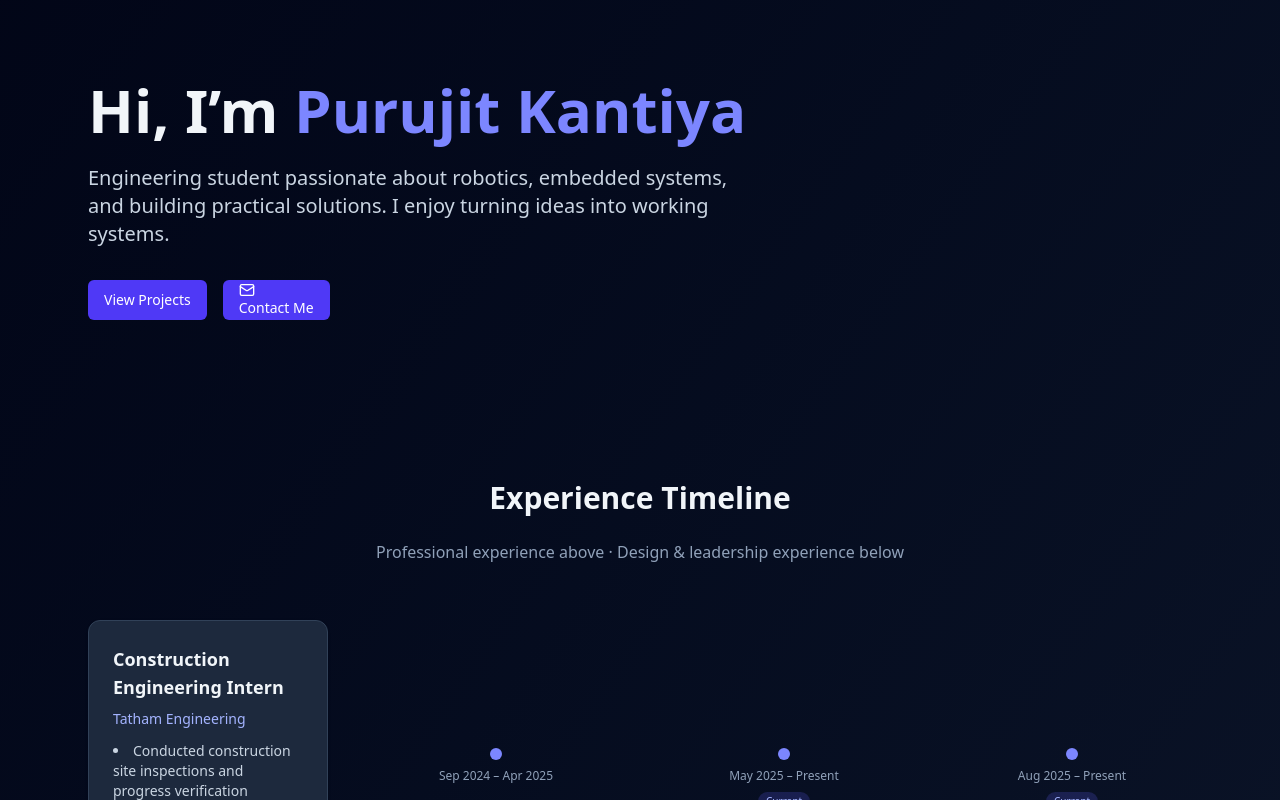
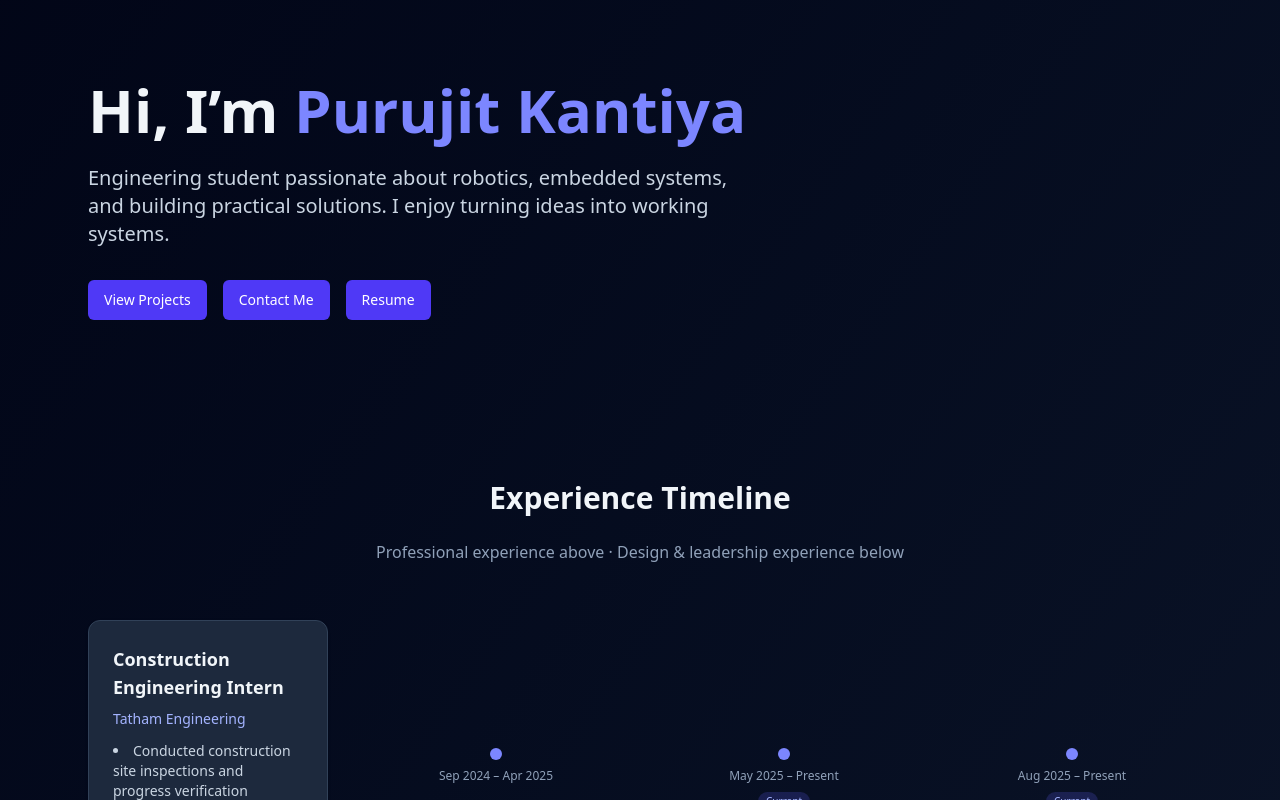
Before and after one commit to purujitk/portfolio, a React (Vite) app: page / in a window 1280 px wide. Shown: the top 800 px of the page. Built offline with nearby package versions, Linux system fonts and the light colour scheme.

Commit message:
updated resume button

```diff
--- a/src/App.jsx
+++ b/src/App.jsx
@@ -50,8 +50,13 @@ export default function Portfolio() {
             <a href="#projects">View Projects</a>
           </Button>
           <Button variant="outline" asChild>
-            <a href="mailto:your.email@example.com">
-              <Mail className="mr-2 h-4 w-4" /> Contact Me
+            <a href="mailto:purujitkantiya@gmail.com">
+              Contact Me
+            </a>
+          </Button>
+          <Button variant="outline" asChild>
+            <a href="/resume.pdf">
+              Resume
             </a>
           </Button>
         </div>
```
